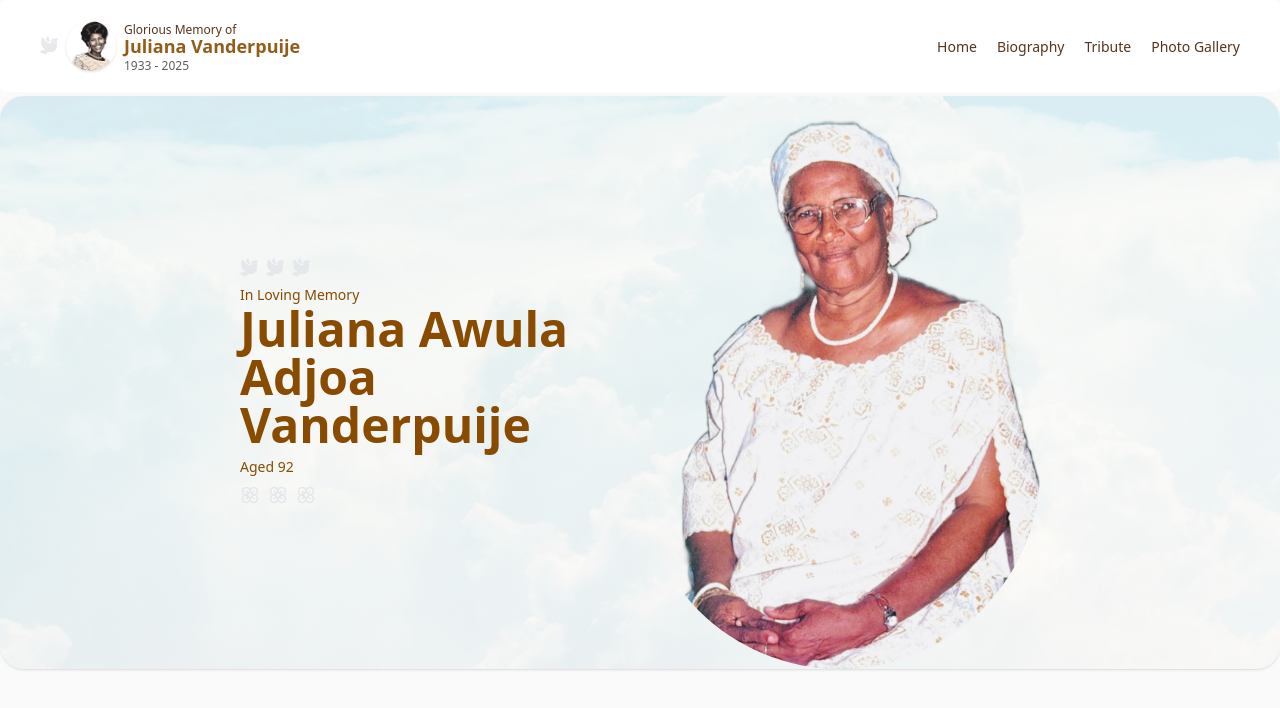
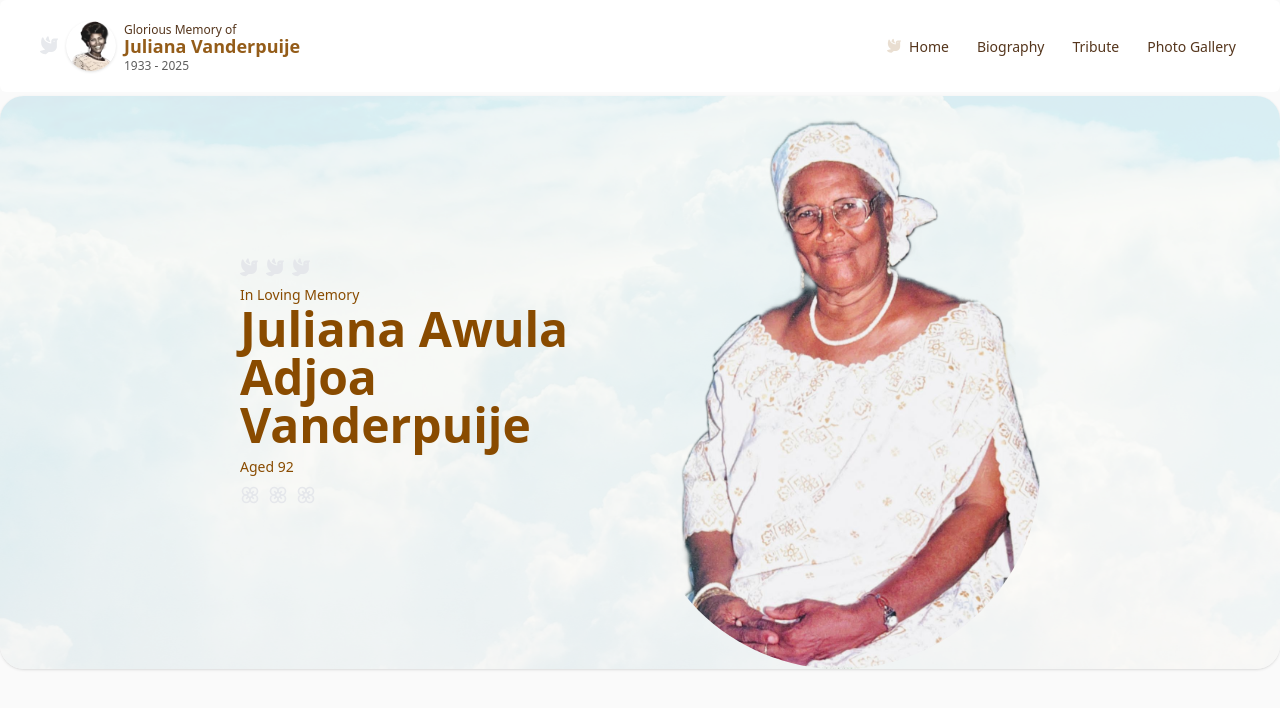
Before and after one commit to leonddarko/rememberjulianavanderpuije, a Next.js app: page / in a window 1280 px wide. Shown: the top 708 px of the page. Built offline with nearby package versions, Linux system fonts and the light colour scheme.

Commit message:
Basic updates

```diff
--- a/app/page.js
+++ b/app/page.js
@@ -3,7 +3,6 @@
 import { Flower } from "lucide-react";
 import NavigationBar from "./ui/navbar";
 import Image from "next/image";
-import ProtectedImage from "./ui/ProtectedImage";
 
 export default function Home() {
   return (
@@ -11,7 +10,7 @@ export default function Home() {
       <NavigationBar />
       <div className="mt-24 flex flex-col md:flex-row justify-end md:justify-center items-center gap-4 h-screen md:h-auto bg-[url(/backgroundimages/clouds-closeup.png)] bg-cover bg-center bg-no-repeat rounded-3xl shadow-sm">
 
-        <div className="text-center md:text-left mt-0 md:mt-0">
+        <div className="text-center md:text-left mt-10 md:mt-0">
           <div className="flex justify-center md:justify-start gap-2 mb-2">
             <i className="fas fa-dove text-lg text-white md:text-gray-200"></i>
             <i className="fas fa-dove text-lg text-white md:text-gray-200"></i>
--- a/app/ui/navbar.js
+++ b/app/ui/navbar.js
@@ -3,9 +3,11 @@
 import { Flower, Menu } from "lucide-react";
 import Image from "next/image"
 import Link from "next/link"
-import ProtectedImage from "./ProtectedImage";
+import { usePathname } from "next/navigation";
 
 export default function NavigationBar() {
+    const pathname = usePathname();
+
     const navlinks = [
         {
             id: 0,
@@ -60,6 +62,13 @@ export default function NavigationBar() {
 
                 <div className="hidden md:flex justify-start items-center gap-5 text-black">
                     {navlinks.map((item) => (
+                        <div
+                            key={item.id}
+                            className="flex justify-center items-center gap-2 p-1 rounded-4xl"
+                        >
+                            {pathname === item.path && (
+                                <i className={`fas fa-dove text-sm text-yellow-800/20 transition ease-in`}></i>
+                            )}
                             <div key={item.id}>
                                 <Link href={item.link} className="text-zinc-400">
                                     <span className={`font-normal text-sm text-yellow-950 hover:text-yellow-800 transition-all`}>
@@ -67,6 +76,7 @@ export default function NavigationBar() {
                                     </span>
                                 </Link>
                             </div>
+                        </div>
                     ))}
                 </div>
             </div>
```
Lines whose indentation alone changed are shown as unchanged.
